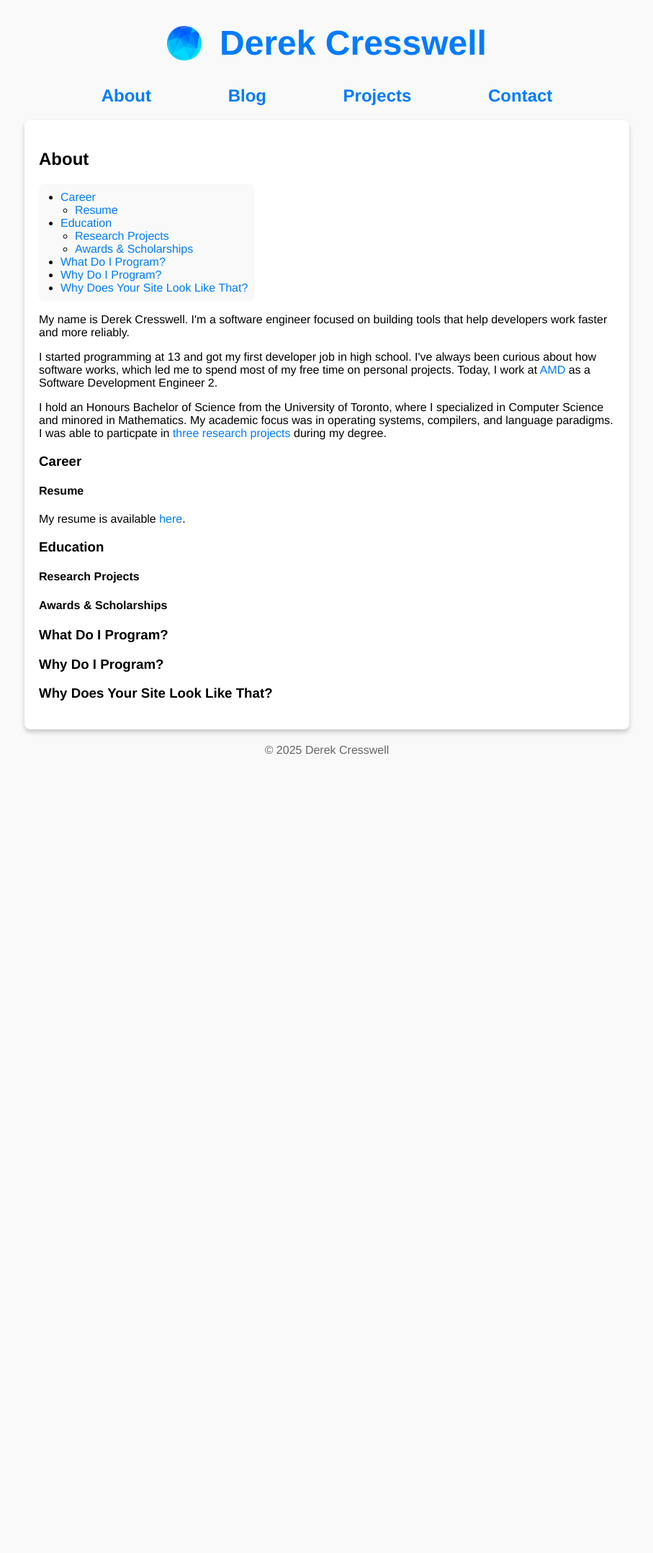
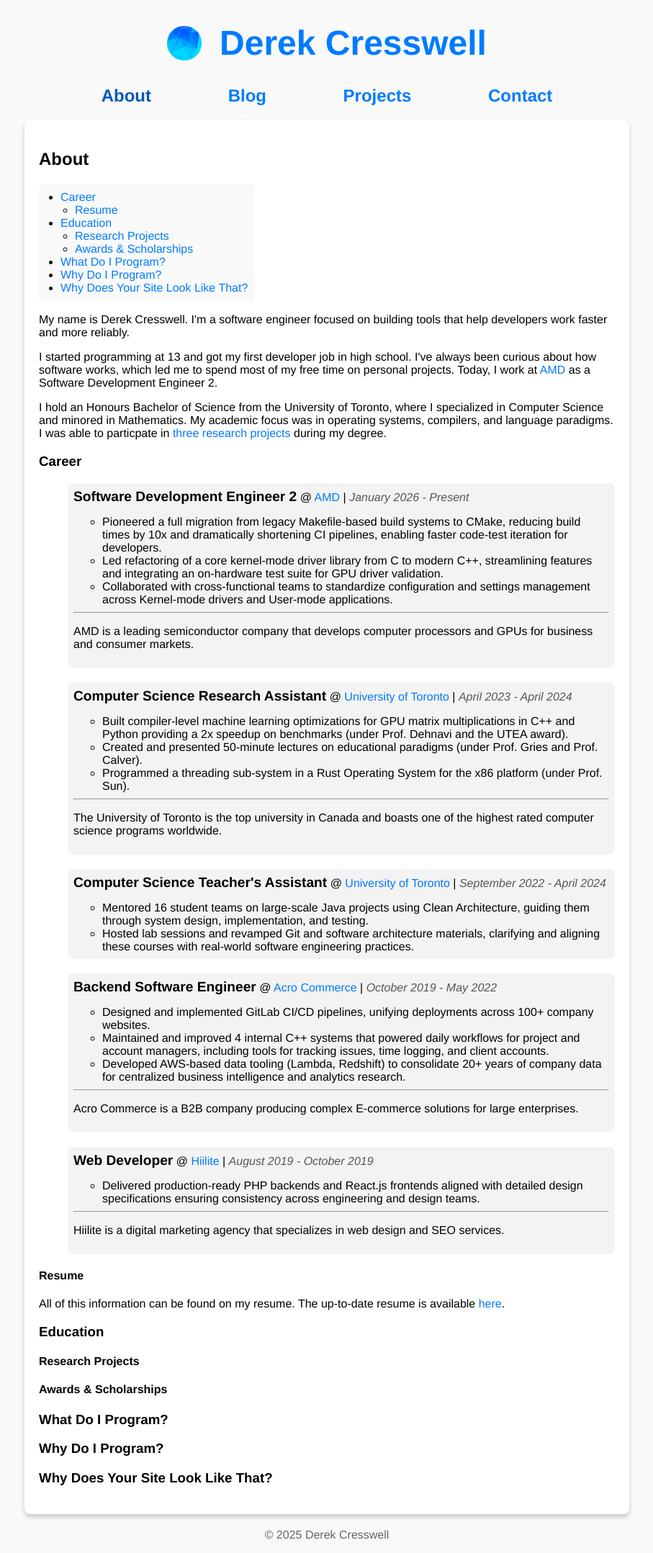
Before and after one commit to DerekCresswell/DerekCresswell.github.io, a Jekyll site: the page built from site/about.html, in a window 1280 px wide. Shown: the whole page at 72% size, without its empty margins (186-1093 px from the left). Built offline with Jekyll 4.4.1, drawn with Linux system fonts in a browser that asks for light colours; before the commit the page ends 1067 px from its top, so only the background shows below that.

Commit message:
Adds careers to about page

```diff
--- /dev/null
+++ b/site/_data/careers.yml
@@ -0,0 +1,50 @@
+- company: AMD
+  url: https://www.amd.com/
+  start_date: January 2026
+  end_date: Present
+  position: Software Development Engineer 2
+  position_description:
+    - Pioneered a full migration from legacy Makefile-based build systems to CMake, reducing build times by 10x and dramatically shortening CI pipelines, enabling faster code-test iteration for developers.
+    - Led refactoring of a core kernel-mode driver library from C to modern C++, streamlining features and integrating an on-hardware test suite for GPU driver validation.
+    - Collaborated with cross-functional teams to standardize configuration and settings management across Kernel-mode drivers and User-mode applications.
+  company_description: |
+    AMD is a leading semiconductor company that develops computer processors and GPUs for business and consumer markets.
+- company: University of Toronto
+  url: https://www.utoronto.ca/
+  start_date: April 2023
+  end_date: April 2024
+  position: Computer Science Research Assistant
+  position_description:
+    - Built compiler-level machine learning optimizations for GPU matrix multiplications in C++ and Python providing a 2x speedup on benchmarks (under Prof. Dehnavi and the UTEA award).
+    - Created and presented 50-minute lectures on educational paradigms (under Prof. Gries and Prof. Calver).
+    - Programmed a threading sub-system in a Rust Operating System for the x86 platform (under Prof. Sun).
+  company_description: |
+    The University of Toronto is the top university in Canada and boasts one of the highest rated computer science programs worldwide.
+- company: University of Toronto
+  url: https://www.utoronto.ca/
+  start_date: September 2022
+  end_date: April 2024
+  position: Computer Science Teacher's Assistant
+  position_description:
+    - Mentored 16 student teams on large-scale Java projects using Clean Architecture, guiding them through system design, implementation, and testing.
+    - Hosted lab sessions and revamped Git and software architecture materials, clarifying and aligning these courses with real-world software engineering practices.
+- company: Acro Commerce
+  url: https://www.acrocommerce.com/
+  start_date: October 2019
+  end_date: May 2022
+  position: Backend Software Engineer
+  position_description:
+    - Designed and implemented GitLab CI/CD pipelines, unifying deployments across 100+ company websites.
+    - Maintained and improved 4 internal C++ systems that powered daily workflows for project and account managers, including tools for tracking issues, time logging, and client accounts.
+    - Developed AWS-based data tooling (Lambda, Redshift) to consolidate 20+ years of company data for centralized business intelligence and analytics research.
+  company_description: |
+    Acro Commerce is a B2B company producing complex E-commerce solutions for large enterprises.
+- company: Hiilite
+  url: https://hiilite.com/
+  start_date: August 2019
+  end_date: October 2019
+  position: Web Developer
+  position_description:
+    - Delivered production-ready PHP backends and React.js frontends aligned with detailed design specifications ensuring consistency across engineering and design teams.
+  company_description: |
+    Hiilite is a digital marketing agency that specializes in web design and SEO services.
--- a/site/_includes/blog_listing.html
+++ b/site/_includes/blog_listing.html
@@ -1,4 +1,4 @@
 <li class="listing">
-    <a href="{{ post.url }}" class="listing-title">{{ post.title }}</a> | <span class="post-date">{{ post.date | date: "%d/%m/%Y" }}</span>
+    <a href="{{ post.url }}" class="listing-title">{{ post.title }}</a> | <span class="listing-date">{{ post.date | date: "%d/%m/%Y" }}</span>
     <p>{{ post.excerpt }}</p>
 </li>
--- a/site/about.html
+++ b/site/about.html
@@ -24,8 +24,36 @@ title: About
 
 <h3 id="career">Career</h3>
 
+<ul class="no-decoration">
+    {% for career in site.data.careers %}
+        <li class="listing">
+            <span class="listing-title">{{ career.position }}</span>
+            @
+            <a href="{{ career.url }}">{{ career.company }}</a>
+            |
+            <span class="listing-date">{{ career.start_date }} - {{ career.end_date }}</span>
+            <ul class="career-description-list">
+                {% for description in career.position_description %}
+                    <li>{{ description }}</li>
+                {% endfor %}
+            </ul>
+            {% if career.company_description %}
+                <hr />
+                <p>{{ career.company_description }}</p>
+            {% endif %}
+        </li>
+        {% unless forloop.last %}
+            <div class="divider"></div>
+        {% endunless %}
+    {% endfor %}
+</ul>
+
+
 <h4 id="resume">Resume</h4>
-<p>My resume is available <a href="assets/documents/resume.txt">here</a>.</p>
+<p>
+    All of this information can be found on my resume.
+    The up-to-date resume is available <a href="assets/documents/resume.txt">here</a>.
+</p>
 
 <h3 id="education">Education</h3>
 
--- a/site/assets/css/style.css
+++ b/site/assets/css/style.css
@@ -43,7 +43,7 @@ a:visited {
 }
 
 a:hover {
-    color: #0058b7;
+    color: #004996;
 }
 
 .nav-links {
@@ -56,17 +56,16 @@ a:hover {
 }
 
 .active-link {
-    color: #007bff;
+    color: #0058b7;
 }
 
 .no-decoration {
     list-style: none;
 }
 
-.post-title {}
-
-.post-date {
+.listing-date {
     font-style: italic;
+    color: #575757;
 }
 
 .listing {
@@ -105,7 +104,6 @@ a:hover {
     padding: 10px;
     background-color: #f9f9f9;
     border-radius: 8px;
-    margin-top: 15px;
     width: fit-content;
 }
 
@@ -113,3 +111,7 @@ a:hover {
     margin: 0;
     padding-left: 20px;
 }
+
+.career-description-list {
+    margin-top: 15px;
+}
```
